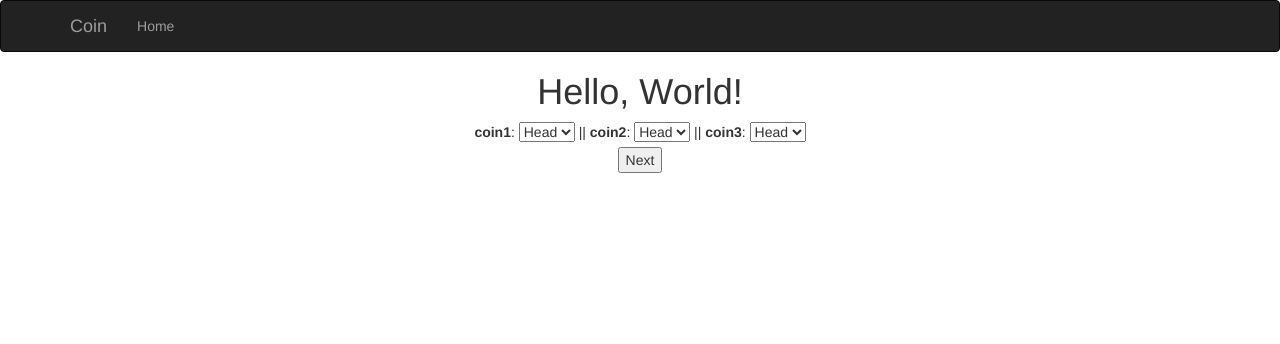
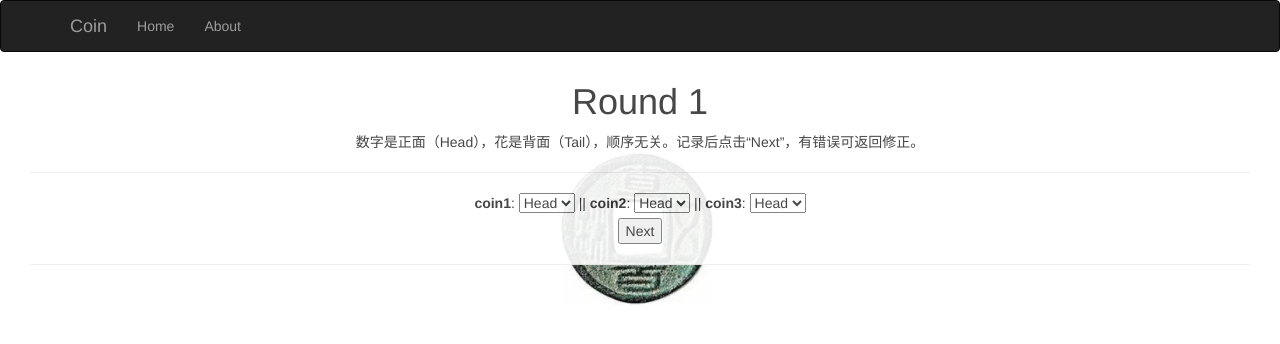
Before and after one commit to wscai/Coins, a Flask app: page /toss_coin/1 in a window 1280 px wide. Shown: the top 344 px of the page. Run offline with Flask 2, Linux system fonts and the light colour scheme; some libraries are stand-ins or nearby versions.

Commit message:
finished tossing

```diff
--- a/app.py
+++ b/app.py
@@ -2,6 +2,7 @@ from flask import Flask, render_template, request, redirect
 from flask_bootstrap import Bootstrap
 from flask_wtf import FlaskForm
 from wtforms import StringField, SubmitField, SelectField
+import random
 from wtforms.validators import DataRequired
 
 app = Flask(__name__)
@@ -11,9 +12,10 @@ app.debug = True
 
 
 class TossingForm(FlaskForm):
-    coin1 = SelectField(label='coin1',choices=['Head', 'Tail'])
-    coin2 = SelectField(label='coin2',choices=['Head', 'Tail'])
-    coin3 = SelectField(label='coin3',choices=['Head', 'Tail'])
+    choices = ['Head', 'Tail']
+    coin1 = SelectField(label='coin1', id='coin1', choices=choices, default=choices[0])
+    coin2 = SelectField(label='coin2', id='coin2', choices=choices, default=choices[0])
+    coin3 = SelectField(label='coin3', id='coin3', choices=choices, default=choices[0])
     submit = SubmitField("Next")
 
 
@@ -25,13 +27,24 @@ def start():  # put application's code here
 @app.route('/toss_coin/<outcome>', methods=['GET', 'POST'])
 def toss_coin(outcome):
     form = TossingForm()
+    roundNum = outcome[0]
     if form.validate_on_submit():
-        print(form.coin1.data,form.coin2.data,form.coin3.data)
-        outcome+='1'
+        outcome+=str(form.coin1.data)+str(form.coin2.data)+str(form.coin3.data)
+        roundNum = str(int(roundNum)+1)
+        outcome=roundNum+outcome[1:]
+        if int(roundNum)>=7:
+            return redirect(f'/result/{outcome}')
         return redirect(f'/toss_coin/{outcome}')
-    return render_template(r'toss_coin.html',form=form)
+    return render_template(r'toss_coin.html',form=form,roundNum=roundNum)
 
+@app.route('/result/<outcome>')
+def result(outcome):
+    print(outcome)
+    return render_template(r'result.html',outcome=outcome)
 
+@app.route('/about')
+def about():
+    return render_template(r'about.html')
 
 if __name__ == '__main__':
     app.run()
--- a/templates/base.html
+++ b/templates/base.html
@@ -4,8 +4,8 @@
 {%- block html %}
     <head>
     {%- block head %}
-    <title>{% block title %}{{title|default}}{% endblock title %}</title>
-
+        {% block background_img %}{% endblock background_img %}
+        <title>金钱卦 | {% block title %}{{title|default}}{% endblock title %}</title>
         {%- block metas %}
             <meta name="viewport" content="width=device-width, initial-scale=1.0">
         {%- endblock metas %}
@@ -26,6 +26,7 @@
                 <div class="navbar-collapse collapse">
                     <ul class="nav navbar-nav">
                         <li><a href="/">Home</a></li>
+                        <li><a href="/about">About</a></li>
                     </ul>
                 </div>
             </div>
@@ -37,6 +38,7 @@
     <script src="{{bootstrap_find_resource('js/bootstrap.js', cdn='bootstrap')}}"></script>
     {%- endblock scripts %}
     {% endblock body %}
+
   </body>
 {%- endblock html %}
 </html>
--- a/templates/toss_coin.html
+++ b/templates/toss_coin.html
@@ -1,19 +1,59 @@
 {% extends "base.html" %}
+{% block background_img %}
+    <style>
+        body {
+            background-image: url(
+            {% if roundNum=="1" %}
+                {{ url_for('static', filename='stage1.jpg')}}
+            {% elif roundNum=="2" %}
+                {{ url_for('static', filename='stage2.jpg')}}
+            {% elif roundNum=="3" %}
+                {{ url_for('static', filename='stage3.jpg')}}
+            {% elif roundNum=="4" %}
+                {{ url_for('static', filename='stage4.jpg')}}
+            {% elif roundNum=="5" %}
+                {{ url_for('static', filename='stage5.jpg')}}
+            {% else %}
+                {{ url_for('static', filename='stage6.jpg')}}
+            {% endif %}
+            );
+            background-repeat: no-repeat;
+            background-attachment: fixed;
+            background-size: contain;
+            background-position: center;
+            color: #ffffff;
+        }
+        .center-content {
+            text-align: center;
+            background: #ffffff;
+            opacity: 0.9;
+            margin: 30px;
+        }
+        .elements {
+            margin-top:10px;
+            margin-bottom: 10px;
+        }
+    </style>
+{% endblock %}
 {% block title %}
     Tossing
 {% endblock %}
 {% block content %}
-    <div style="text-align: center;"><h1>Hello, World!</h1></div>
-    <div style="text-align: center;">
-
+    <div class="center-content">
+    <div class="elements"><h1>Round {{ roundNum }}</h1></div>
+    <div class="elements"><p>数字是正面（Head），花是背面（Tail），顺序无关。记录后点击“Next”，有错误可返回修正。</p></div>
+    <hr>
+    <div class="elements">
         <form method="POST">
             {{ form.hidden_tag() }}
-            <div style="text-align: center;">
+            <div>
                 {{ form.coin1.label }}: {{ form.coin1(id='Tossing_Form') }} ||
                 {{ form.coin2.label }}: {{ form.coin2(id='Tossing_Form') }} ||
                 {{ form.coin3.label }}: {{ form.coin3(id='Tossing_Form') }}
             </div>
             {{ form.submit() }}
         </form>
+        <hr>
+    </div>
     </div>
 {% endblock %}
```
Also changed, not shown: templates/about.html (added, +8 -0 lines), templates/index.html (+23 -3 lines), templates/result.html (added, +11 -0 lines), static/stage1.jpg (added), static/stage2.jpg (added), static/stage3.jpg (added), static/stage4.jpg (added), static/stage5.jpg (added), static/stage6.jpg (added). Lines whose indentation alone changed are shown as unchanged.
